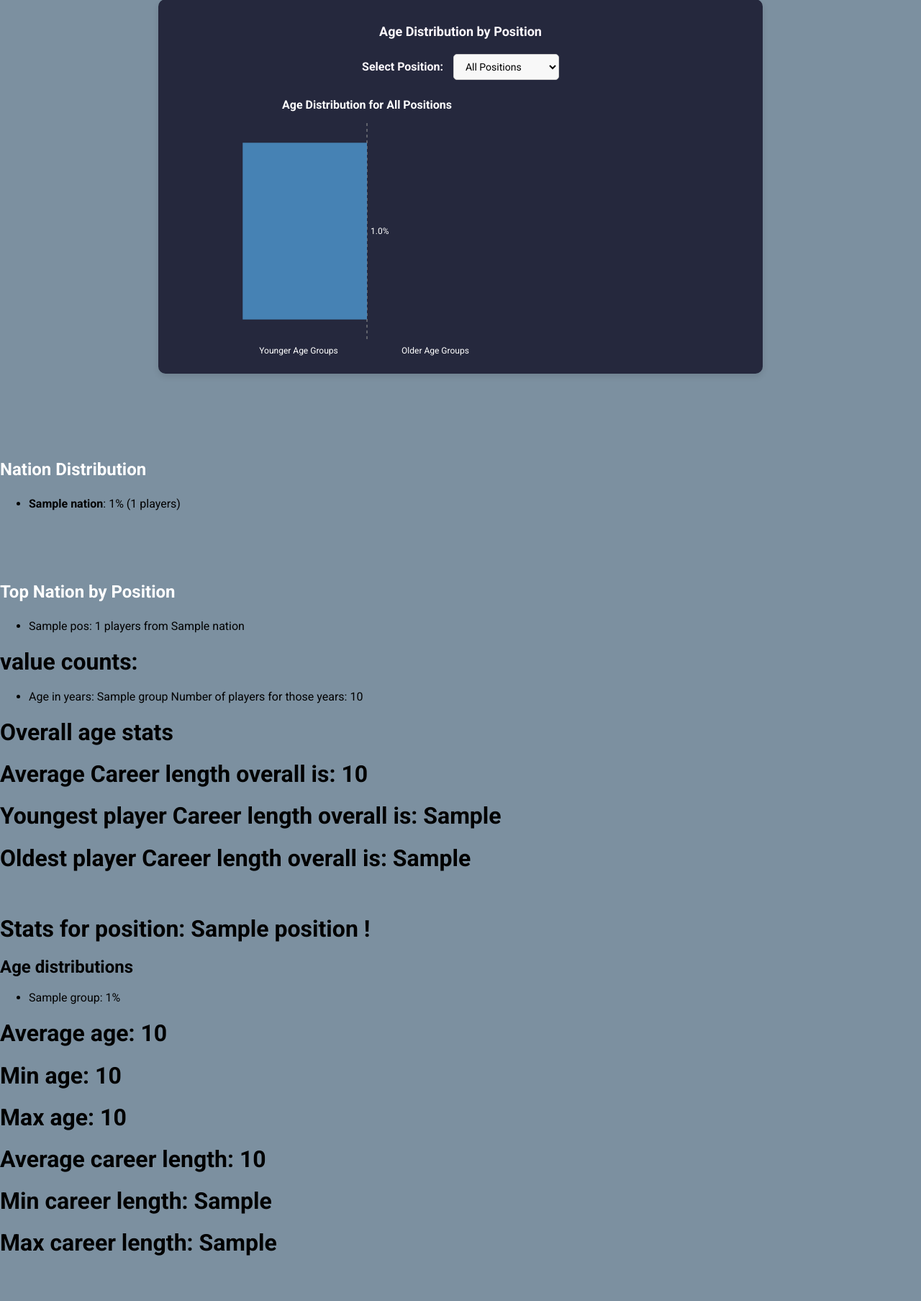
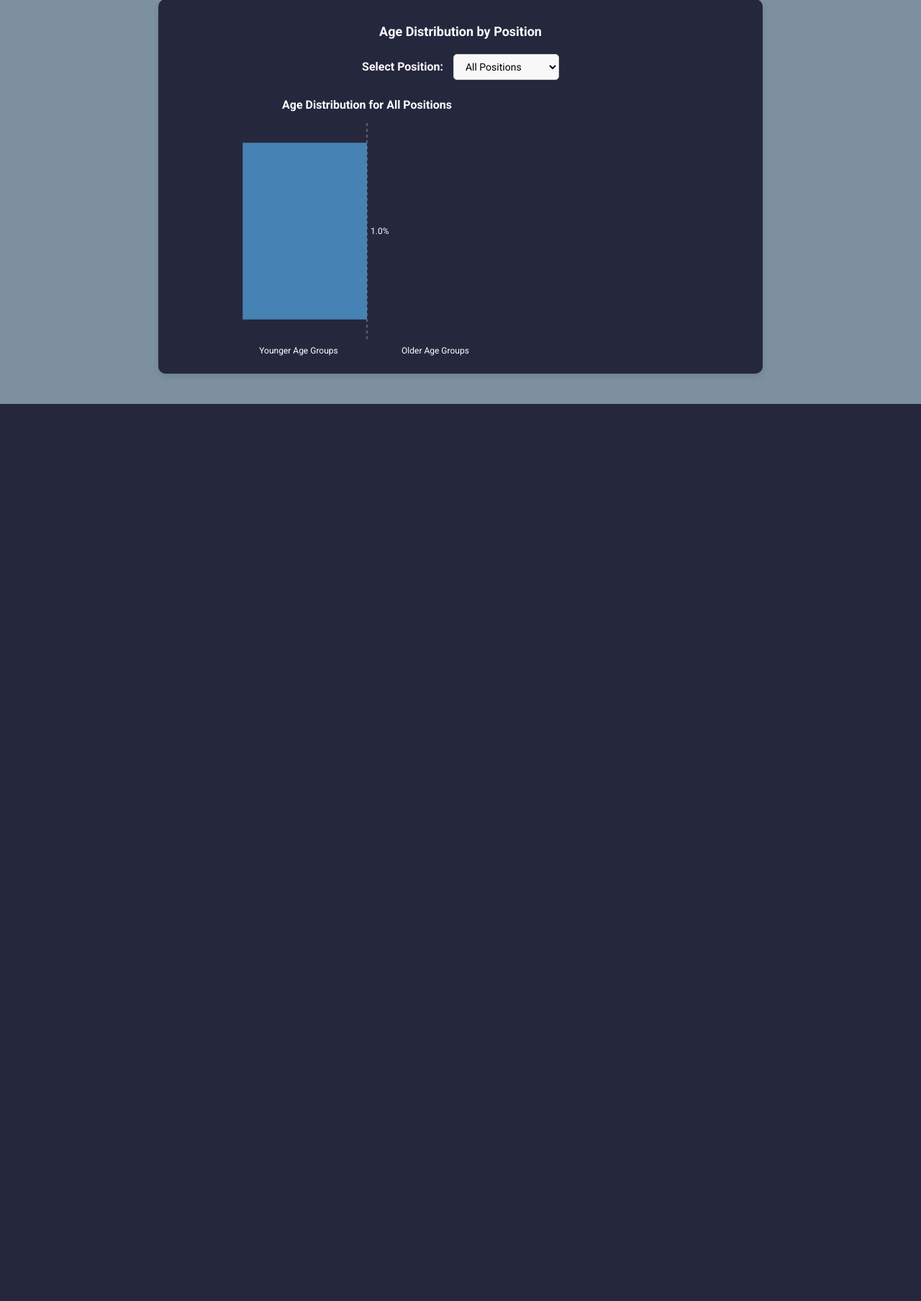
Before and after one commit to PredictBigDataProj/Predict-Athlete, a Python web app: template App/templates/league.html in a window 1280 px wide. Shown: the part 1381-3188 px from the top of the page at 72% size. After the commit the page ends 1942 px from the top, so only its background shows below. Run offline with Jinja, Linux system fonts and the light colour scheme; the template is opened without the code that fills it: most values are stand-ins (such as "Sample title", 1, 10 or a date in 2020); some libraries are stand-ins or nearby versions.

Commit message:
Removed extra templating

```diff
--- a/App/templates/league.html
+++ b/App/templates/league.html
@@ -144,58 +144,5 @@
             </div>
         {% endfor %}
     </div>
-
-
-    <section>
-        <h3>Nation Distribution</h3>
-        <ul>
-        {% for nation in nation_results.distribution %}
-            <li>
-            <strong>{{ nation.nation }}</strong>: {{ nation.percentage }}% ({{ nation.count }} players)
-            </li>
-        {% endfor %}
-        </ul>
-
-        <h3>Top Nation by Position</h3>
-        <ul>
-        {% for pos, data in nation_results.max_by_position.items() %}
-            <li>{{ pos }}: {{ data.count }} players from {{ data.nation }}</li>
-        {% endfor %}
-        </ul>
-    </section>
-
-    <h1>value counts:</h1>
-
-    <ul>
-        {% for group, age_value in age_counts.items() %}
-        <li>Age in years: {{ group }}        Number of players for those years: {{ age_value}}</li>
-        {% endfor %}
-    </ul>
-
-    <h1>Overall age stats</h1>
-    <h1>Average Career length overall is: {{avg_career}}</h1>
-    <h1>Youngest player Career length overall is: {{min_career}}</h1>
-    <h1>Oldest player Career length overall is: {{max_career}}</h1>
-    <br>
-
-
-    {% for stat in position_stats %}
-        <h1>Stats for position: {{stat.position}} !</h1>
-        <h2>Age distributions</h2>
-
-        <ul>
-            {% for group, percent in stat.pos_age_groups.items() %}
-            <li>{{ group }}: {{ percent | round(2) }}%</li>
-            {% endfor %}
-        </ul>
-
-            <h1>Average age: {{stat.avg_age}}</h1>
-            <h1>Min age: {{stat.min_age}}</h1>
-            <h1>Max age: {{stat.max_age}}</h1>
-            <h1>Average career length: {{stat.avg_career}}</h1>
-            <h1>Min career length: {{stat.min_career}}</h1>
-            <h1>Max career length: {{stat.max_career}}</h1>
-            <br>
-    {%endfor%}
 </body>
 </html>
```
